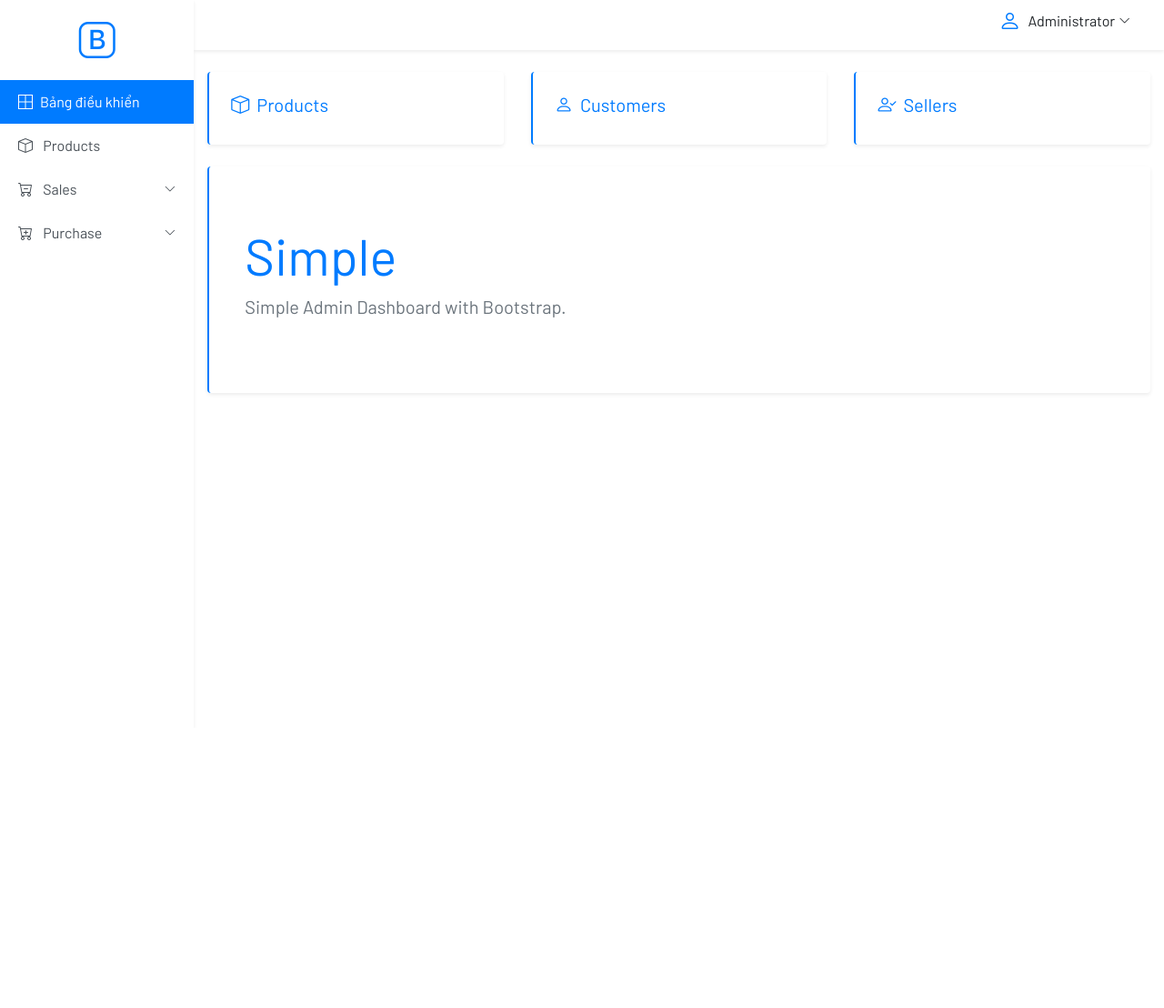
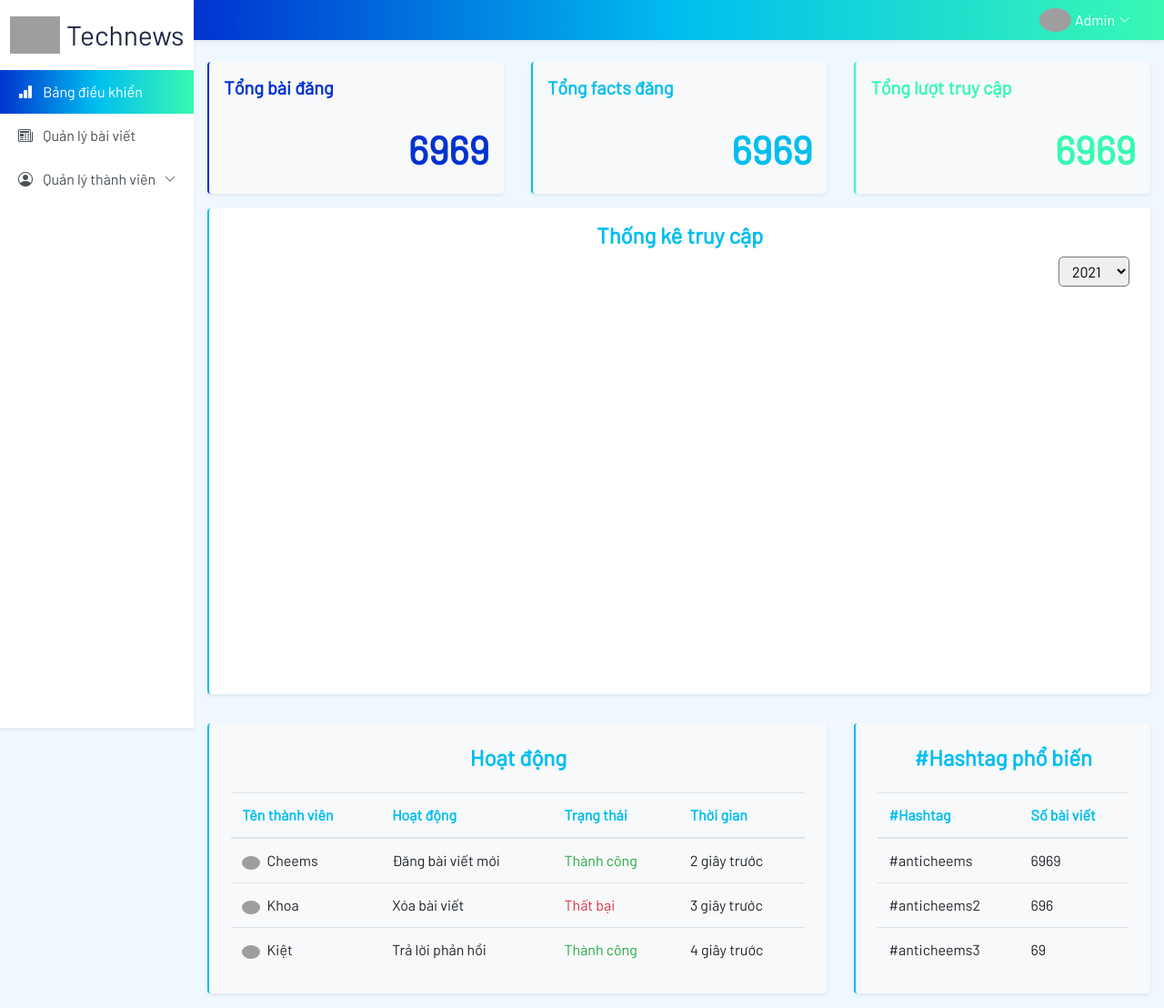
Before and after one commit to user2304TK/Ztech, a Python web app: template template/dashboard.html in a window 1280 px wide. Shown: the whole page at 91% size. Before the commit the page ends 433 px from the top, so only its background shows below. Run offline with Jinja, Linux system fonts and the light colour scheme; the template is opened without the code that fills it, so the values that code supplies are empty; a map, chart or similar area stays blank; some libraries are stand-ins or nearby versions; grey boxes are pictures that could not be loaded.

Commit message:
complete dashboard.html

```diff
--- a/static/css/admin.css
+++ b/static/css/admin.css
@@ -2,6 +2,7 @@
 
 body{
   font-family: 'Barlow', sans-serif;
+  background-color: aliceblue;
 }
 
 a:hover{
@@ -12,6 +13,22 @@ a:hover{
   border-left: 2px solid var(--primary) !important;
 }
 
+.logo-img{
+  width: 55px
+}
+
+.logo-name{
+  font-size: 30px;
+  color: #222b45;
+}
+
+.avatar-img{
+  width: 35px;
+}
+
+.nav-bgcl{
+  background-image: linear-gradient(90deg, #0033cf, #00beef, #39f9b3);
+}
 
 .sidebar{
   top: 0;
@@ -39,3 +56,23 @@ a:hover{
   }
 
 }
+
+.active-page, .active-page:focus{
+  background-image: linear-gradient(90deg, #0033cf, #00beef, #39f9b3);
+  color: #fff;
+}
+
+.active-page:hover{
+  color: #fff;
+  opacity: 0.95;
+}
+
+select, select:focus{
+  border-radius: 5px;
+  padding: 5px 10px;
+  outline: none;
+}
+
+select:focus{
+  border-radius: 10px;
+}
--- a/static/js/admin.js
+++ b/static/js/admin.js
@@ -22,3 +22,84 @@ $(document).ready(()=>{
      });
 
   });
+
+
+// vẽ sparklinedash
+
+//total
+
+var config = {
+  type: 'bar',
+  height: '50',
+  barWidth: '8',
+  resize: true,
+  barSpacing: '3',
+  barColor: '#0033cf'
+}
+
+var data = [0, 5, 6, 10, 9, 12, 4, 9]
+$('#sparklinedash-topic').sparkline(data, config)
+
+
+
+var config = {
+   type: 'bar',
+   height: '50',
+   barWidth: '8',
+   resize: true,
+   barSpacing: '3',
+   barColor: '#00beef'
+ }
+
+ var data = [0, 5, 6, 10, 9, 12, 4, 9]
+ $('#sparklinedash-fact').sparkline(data, config)
+
+
+
+var config = {
+   type: 'bar',
+   height: '50',
+   barWidth: '8',
+   resize: true,
+   barSpacing: '3',
+   barColor: '#39f9b3'
+ }
+
+ var data = [0, 5, 6, 10, 9, 12, 4, 9]
+ $('#sparklinedash-visit').sparkline(data, config)
+
+
+
+
+ var ctx = $('#myChart');
+ var myChart = new Chart(ctx, {
+     type: 'line',
+     data: {
+         labels: ['Tháng 1', 'Tháng 2', 'Tháng 3',
+                  'Tháng 4', 'Tháng 5', 'Tháng 6',
+                  'Tháng 7', 'Tháng 8', 'Tháng 9',
+                  'Tháng 10', 'Tháng 11', 'Tháng 12'],
+         datasets: [{
+             label: 'Thành viên',
+             data: [12, 19, 3, 5, 2, 3, 5, 23, 25, 5, 23, 32],
+             backgroundColor: '#00beef',
+             borderColor: '#00beef',
+             borderWidth: 1
+         },
+         {
+             label: 'Khách',
+             data: [15, 20, 15, 18, 15, 18, 17, 25, 45, 14, 30, 40],
+             backgroundColor: '#39f9b3',
+             borderColor: '#39f9b3',
+             borderWidth: 1
+         }]
+     },
+     options: {
+         scales: {
+             y: {
+                 beginAtZero: true
+             }
+         },
+         maintainAspectRatio: false
+     }
+ });
--- a/template/dashboard.html
+++ b/template/dashboard.html
@@ -2,12 +2,12 @@
 <html lang="en" >
 <head>
   <meta charset="UTF-8">
-  <title>CodePen - Simple Admin Dashboard - Bootstrap</title>
+  <title>Ztechnews | Bảng điều khiển</title>
   <meta name="viewport" content="width=device-width, initial-scale=1">
-  <link rel="stylesheet" href="../static/bootstrap-4.6.0-dist/css/bootstrap.min.css">
+  <link rel="icon" href="../static/img/Z-green-leaf.png">
+  <link rel="stylesheet" href="../static/bootstrap-4.6.0-dist/css/bootstrap.css">
   <link rel="stylesheet" href="../static/bootstrap-icons-1.4.0/bootstrap-icons.css">
   <link rel="stylesheet" href="../static/css/admin.css">
-
 </head>
 <body>
 <!-- partial:index.partial.html -->
@@ -15,42 +15,33 @@
   <div class="row">
     <!-- sidebar -->
     <div class="col-md-3 col-lg-2 px-0 position-fixed h-100 bg-white shadow-sm sidebar" id="sidebar">
-      <h1 class="bi bi-bootstrap text-primary d-flex my-4 justify-content-center"></h1>
+      <a href="#">
+        <div class="my-3 text-center">
+          <img src="../static/img/Z-green-leaf.png" class="logo-img">
+          <span class = "logo-name align-middle ml-1">Technews</span>
+        </div>
+      </a>
       <div class="list-group rounded-0">
-        <a href="#" class="list-group-item list-group-item-action active border-0 d-flex align-items-center">
-          <span class="bi bi-border-all"></span>
+        <a href="#" class="list-group-item list-group-item-action border-0 align-items-center active-page">
+          <span class="bi bi-bar-chart-fill"></span>
           <span class="ml-2">Bảng điều khiển</span>
         </a>
         <a href="#" class="list-group-item list-group-item-action border-0 align-items-center">
-          <span class="bi bi-box"></span>
-          <span class="ml-2">Products</span>
+          <span class="bi bi-newspaper"></span>
+          <span class="ml-2">Quản lý bài viết</span>
         </a>
 
         <button class="list-group-item list-group-item-action border-0 d-flex justify-content-between align-items-center" data-toggle="collapse" data-target="#sale-collapse">
           <div>
-            <span class="bi bi-cart-dash"></span>
-            <span class="ml-2">Sales</span>
+            <span class="bi bi-person-circle"></span>
+            <span class="ml-2">Quản lý thành viên</span>
           </div>
           <span class="bi bi-chevron-down small"></span>
         </button>
         <div class="collapse" id="sale-collapse" data-parent="#sidebar">
           <div class="list-group">
-            <a href="#" class="list-group-item list-group-item-action border-0 pl-5">Customers</a>
-            <a href="#" class="list-group-item list-group-item-action border-0 pl-5">Sale Orders</a>
-          </div>
-        </div>
-
-        <button class="list-group-item list-group-item-action border-0 d-flex justify-content-between align-items-center" data-toggle="collapse" data-target="#purchase-collapse">
-          <div>
-            <span class="bi bi-cart-plus"></span>
-            <span class="ml-2">Purchase</span>
-          </div>
-          <span class="bi bi-chevron-down small"></span>
-        </button>
-        <div class="collapse" id="purchase-collapse" data-parent="#sidebar">
-          <div class="list-group">
-            <a href="#" class="list-group-item list-group-item-action border-0 pl-5">Sellers</a>
-            <a href="#" class="list-group-item list-group-item-action border-0 pl-5">Purchase Orders</a>
+            <a href="#" class="list-group-item list-group-item-action border-0 pl-5"><span class="bi bi-person-fill mr-2"></span>Người dùng</a>
+            <a href="#" class="list-group-item list-group-item-action border-0 pl-5"><span class="bi bi-person-badge-fill mr-2"></span>Mod</a>
           </div>
         </div>
       </div>
@@ -60,20 +51,21 @@
     <!-- note: in the layout margin auto is the key as sidebar is fixed -->
     <div class="col-md-9 col-lg-10 ml-md-auto px-0">
       <!-- top nav -->
-      <nav class="w-100 d-flex px-4 py-2 mb-4 shadow-sm">
+      <nav class="w-100 d-flex px-4 py-2 mb-4 shadow-sm nav-bgcl">
         <!-- close sidebar -->
         <button class="btn py-0 d-lg-none" id="open-sidebar">
-          <span class="bi bi-list text-primary h3"></span>
+          <span class="bi bi-list text-white h3"></span>
         </button>
         <div class="dropdown ml-auto">
-          <button class="btn py-0 d-flex align-items-center" id="logout-dropdown" data-toggle="dropdown" aria-expanded="false">
-            <span class="bi bi-person text-primary h4"></span>
-            <span class="ml-2 mb-2">Administrator</span>
-            <span class="bi bi-chevron-down ml-1 mb-2 small"></span>
-          </button>
+          <div class="btn py-0 d-flex align-items-center" id="logout-dropdown" data-toggle="dropdown" aria-expanded="false">
+            <img src="../static/img/avatar.jpg" alt="logo" class="avatar-img rounded-circle">
+            <span class="ml-1 text-white">Admin</span>
+            <span class="bi bi-chevron-down ml-1 small text-white"></span>
+          </div>
           <div class="dropdown-menu dropdown-menu-right border-0 shadow-sm" aria-labelledby="logout-dropdown">
-            <a class="dropdown-item" href="#">Logout</a>
-            <a class="dropdown-item" href="#">Settings</a>
+            <a class="dropdown-item text-right" href="#">Trang cá nhân</a>
+            <a class="dropdown-item text-right" href="#">Quản lý trang web</a>
+            <a class="dropdown-item text-right" href="#">Đăng xuất</a>
           </div>
         </div>
       </nav>
@@ -82,46 +74,163 @@
         <section class="row">
           <div class="col-md-4">
             <!-- card -->
-            <article class="p-4 rounded shadow-sm border-left
-               mb-4">
-              <a href="#" class="d-flex align-items-center">
-                <span class="bi bi-box h5"></span>
-                <h5 class="ml-2">Products</h5>
-              </a>
+            <article class="p-3 rounded shadow-sm mb-3 bg-light" style="border-left: #0033cf solid 2px">
+              <div class="align-items-center">
+                <h5 class="mb-4 font-weight-bold" style="color: #0033cf">Tổng bài đăng</h5>
+              </div>
+              <div class="d-flex justify-content-between">
+                <div id="sparklinedash-topic">
+                  <span class="bar"></span>
+                </div>
+                <div>
+                  <span class=" font-weight-bold" style="font-size: 43px; color: #0033cf">6969</span>
+                </div>
+              </div>
             </article>
           </div>
           <div class="col-md-4">
-            <article class="p-4 rounded shadow-sm border-left mb-4">
-              <a href="#" class="d-flex align-items-center">
-                <span class="bi bi-person h5"></span>
-                <h5 class="ml-2">Customers</h5>
-              </a>
+            <article class="p-3 rounded shadow-sm mb-3 bg-light" style="border-left: #00beef solid 2px">
+              <div class="align-items-center">
+                <h5 class="mb-4 font-weight-bold" style="color: #00beef">Tổng facts đăng</h5>
+              </div>
+              <div class="d-flex justify-content-between">
+                <div id="sparklinedash-fact">
+                  <span class="bar"></span>
+                </div>
+                <div>
+                  <span class=" font-weight-bold" style="font-size: 43px; color: #00beef">6969</span>
+                </div>
+              </div>
             </article>
           </div>
           <div class="col-md-4">
-            <article class="p-4 rounded shadow-sm border-left mb-4">
-              <a href="#" class="d-flex align-items-center">
-                <span class="bi bi-person-check h5"></span>
-                <h5 class="ml-2">Sellers</h5>
-              </a>
+            <article class="p-3 rounded shadow-sm mb-3 bg-light" style="border-left: #39f9b3 solid 2px">
+              <div class="align-items-center">
+                <h5 class="mb-4 font-weight-bold" style="color: #39f9b3">Tổng lượt truy cập</h5>
+              </div>
+              <div class="d-flex justify-content-between">
+                <div id="sparklinedash-visit">
+                  <span class="bar"></span>
+                </div>
+                <div>
+                  <span class=" font-weight-bold" style="font-size: 43px; color: #39f9b3">6969</span>
+                </div>
+              </div>
             </article>
           </div>
         </section>
 
-        <div class="jumbotron jumbotron-fluid rounded bg-white border-0 shadow-sm border-left px-4">
-          <div class="container-fluid">
-            <h1 class="display-4 mb-2 text-primary">Simple</h1>
-            <p class="lead text-muted">Simple Admin Dashboard with Bootstrap.</p>
+        <div class="jumbotron jumbotron-fluid rounded bg-white shadow-sm pt-3 pb-5" style="border-left: #00beef solid 2px">
+          <div class="container-fluid" >
+            <h4 class="text-center font-weight-bold" style="color: #00beef">Thống kê truy cập</h4>
+            <div class="d-flex justify-content-end pr-2">
+              <select class="form-select">
+                <option>2018</option>
+                <option>2019</option>
+                <option>2020</option>
+                <option selected>2021</option>
+              </select>
+            </div>
+            <div style="height: 400px">
+            <canvas id="myChart"></canvas></div>
           </div>
         </div>
+
+        <section class="row">
+          <div class="col-md-8">
+            <article class="p-4 rounded shadow-sm mb-3 bg-light" style="border-left: #00beef solid 2px">
+              <h4 class="text-center font-weight-bold pb-3" style="color: #00beef">Hoạt động</h4>
+              <table class="table table-hover mb-0">
+                <thead>
+                  <tr style="color: #00beef">
+                    <th>Tên thành viên</th>
+                    <th>Hoạt động</th>
+                    <th>Trạng thái</th>
+                    <th>Thời gian</th>
+                  </tr>
+                </thead>
+                <tbody>
+                  <tr>
+                    <td>
+                      <img class="rounded-circle" src="../static/img/avatar.jpg" style="width: 20px">
+                      <span class="pl-1">Cheems</span>
+                    </td>
+                    <td>Đăng bài viết mới</td>
+                    <td class="text-success">Thành công</td>
+                    <td>2 giây trước</td>
+                  </tr>
+                  <tr>
+                    <td>
+                      <img class="rounded-circle" src="../static/img/avatar.jpg" style="width: 20px">
+                      <span class="pl-1">Khoa</span>
+                    </td>
+                    <td>Xóa bài viết</td>
+                    <td class="text-danger">Thất bại</td>
+                    <td>3 giây trước</td>
+                  </tr>
+                  <tr>
+                    <td>
+                      <img class="rounded-circle" src="../static/img/avatar.jpg" style="width: 20px">
+                      <span class="pl-1">Kiệt</span>
+                    </td>
+                    <td>Trả lời phản hồi</td>
+                    <td class="text-success">Thành công</td>
+                    <td>4 giây trước</td>
+                  </tr>
+                </tbody>
+              </table>
+            </article>
+          </div>
+          <div class="col-md-4">
+            <article class="p-4 rounded shadow-sm mb-3 bg-light" style="border-left: #00beef solid 2px">
+              <h4 class="text-center font-weight-bold pb-3" style="color: #00beef">#Hashtag phổ biến</h4>
+              <table class="table table-hover mb-0">
+                <thead>
+                  <tr style="color: #00beef">
+                    <th>#Hashtag</th>
+                    <th>Số bài viết</th>
+                  </tr>
+                </thead>
+                <tbody>
+                  <tr>
+                    <td>
+                       #anticheems
+                    </td>
+                    <td>
+                      6969
+                    </td>
+                  </tr>
+                  <tr>
+                    <td>
+                       #anticheems2
+                    </td>
+                    <td>
+                      696
+                    </td>
+                  </tr>
+                  <tr>
+                    <td>
+                       #anticheems3
+                    </td>
+                    <td>
+                      69
+                    </td>
+                  </tr>
+                </tbody>
+              </table>
+            </article>
+          </div>
+        </section>
       </main>
     </div>
   </div>
 </div>
 <!-- partial -->
   <script src="../static/js/jquery-3.6.0.min.js"></script>
-  <script src="https://cdn.jsdelivr.net/npm/popper.js@1.16.1/dist/umd/popper.min.js"></script>
+  <script src="https://cdn.jsdelivr.net/npm/chart.js"></script>
+  <script src="../static/popper/dist/umd/popper.min.js"></script>
+  <script src="../static/js/jquery.sparkline.min.js"></script>
   <script src="../static/bootstrap-4.6.0-dist/js/bootstrap.min.js"></script>
-  <script  src="../static/js/admin.js"></script>
+  <script src="../static/js/admin.js"></script>
 </body>
 </html>
```
Also changed, not shown: static/js/popper.min.js (deleted).
